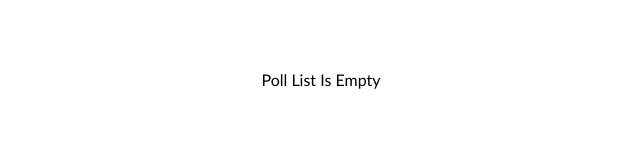
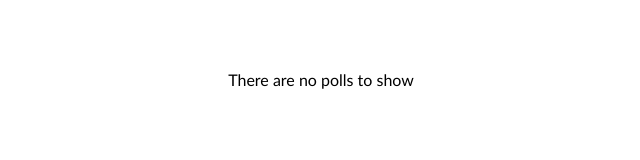
Before and after one commit to gtstarnes/SveltePoll, a SvelteKit app: page / in a window 1280 px wide. Both pictures are taken after a click on the button "Current Polls". Shown: the part 148-308 px from the top of the page, without its empty margins (319-959 px from the left). Built offline with nearby package versions, Linux system fonts and the light colour scheme.

Commit message:
recreated

```diff
--- a/src/Components/polls/pollsList.svelte
+++ b/src/Components/polls/pollsList.svelte
@@ -8,7 +8,7 @@
 
 <div class="pollList">
     {#if $PollStore.length === 0}
-        <p>Poll List Is Empty</p>
+        <p>There are no polls to show</p>
     {:else}
         {#each $PollStore as poll (poll.id)}
             <div in:fade out:scale animate:flip={{duration: 500}}>
```
